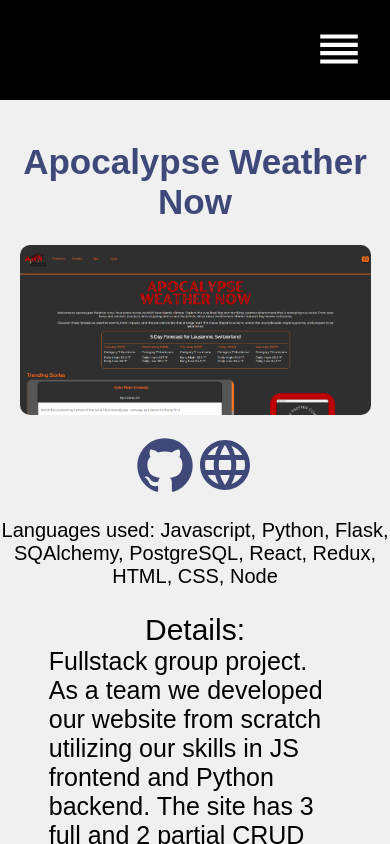
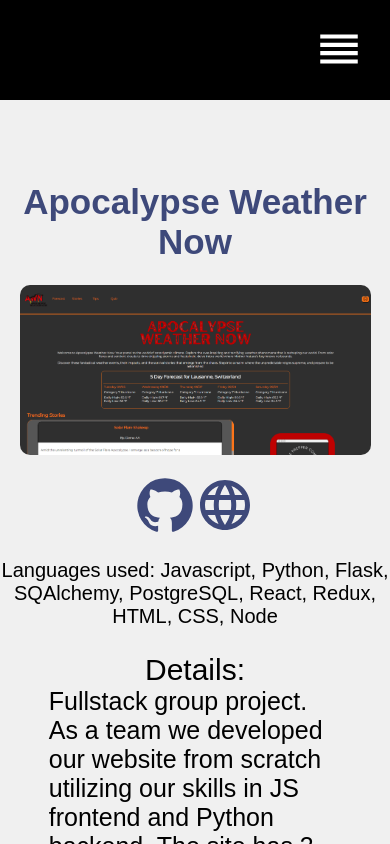
Before and after one commit to jwoff1991/Portfolio-Website, a React (Create React App) app: page /project/1 in a window 390 px wide. Shown: the top 844 px of the page. Built offline with nearby package versions, Linux system fonts and the light colour scheme.

Commit message:
single projects page mobile display update

```diff
--- a/src/styles/projectItem.css
+++ b/src/styles/projectItem.css
@@ -30,7 +30,7 @@
 
   @media only screen and (max-width: 600px) {
     .project {
-        margin-top: 240px !important
+        margin-top: 280px !important
     }
 
     .project-image {
```
